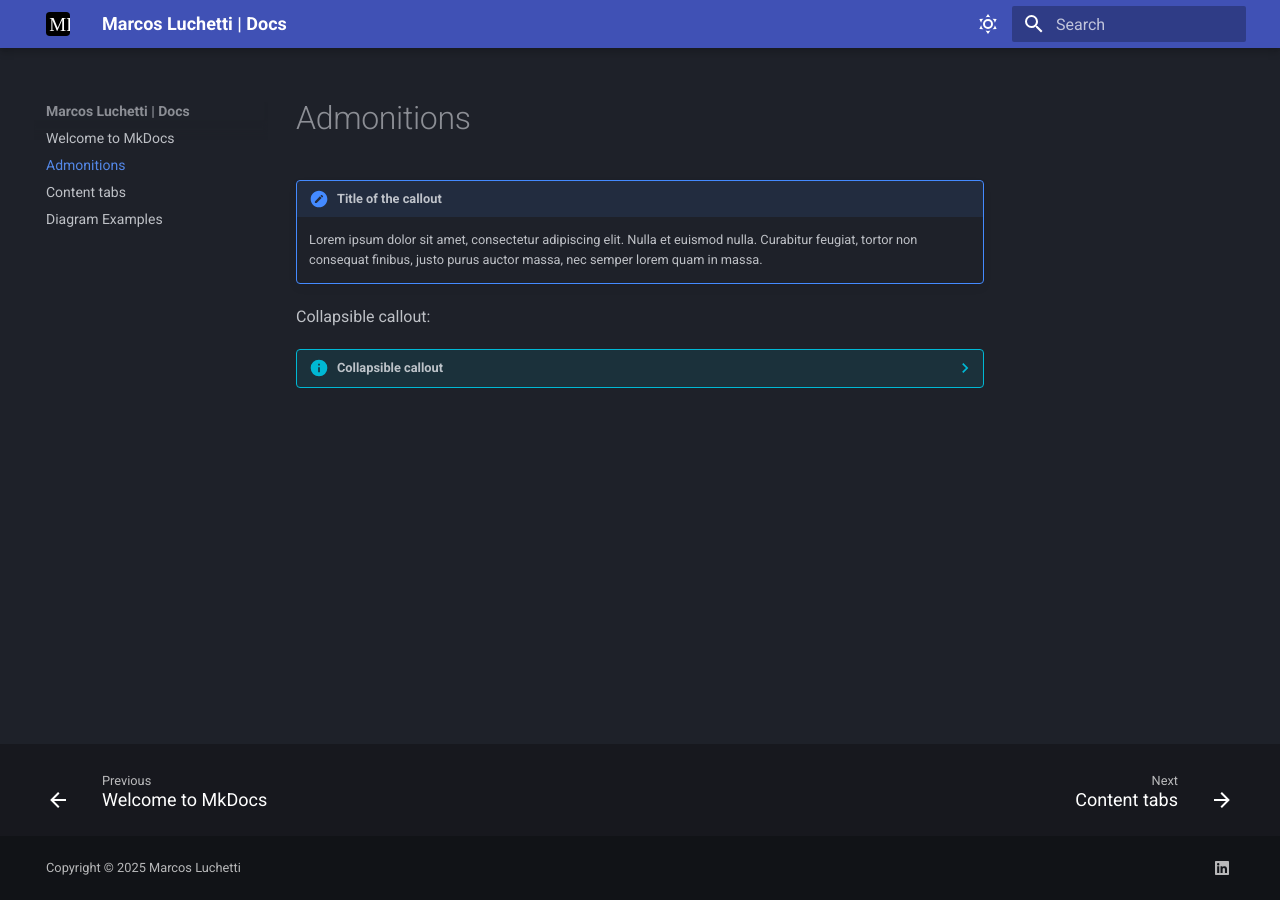
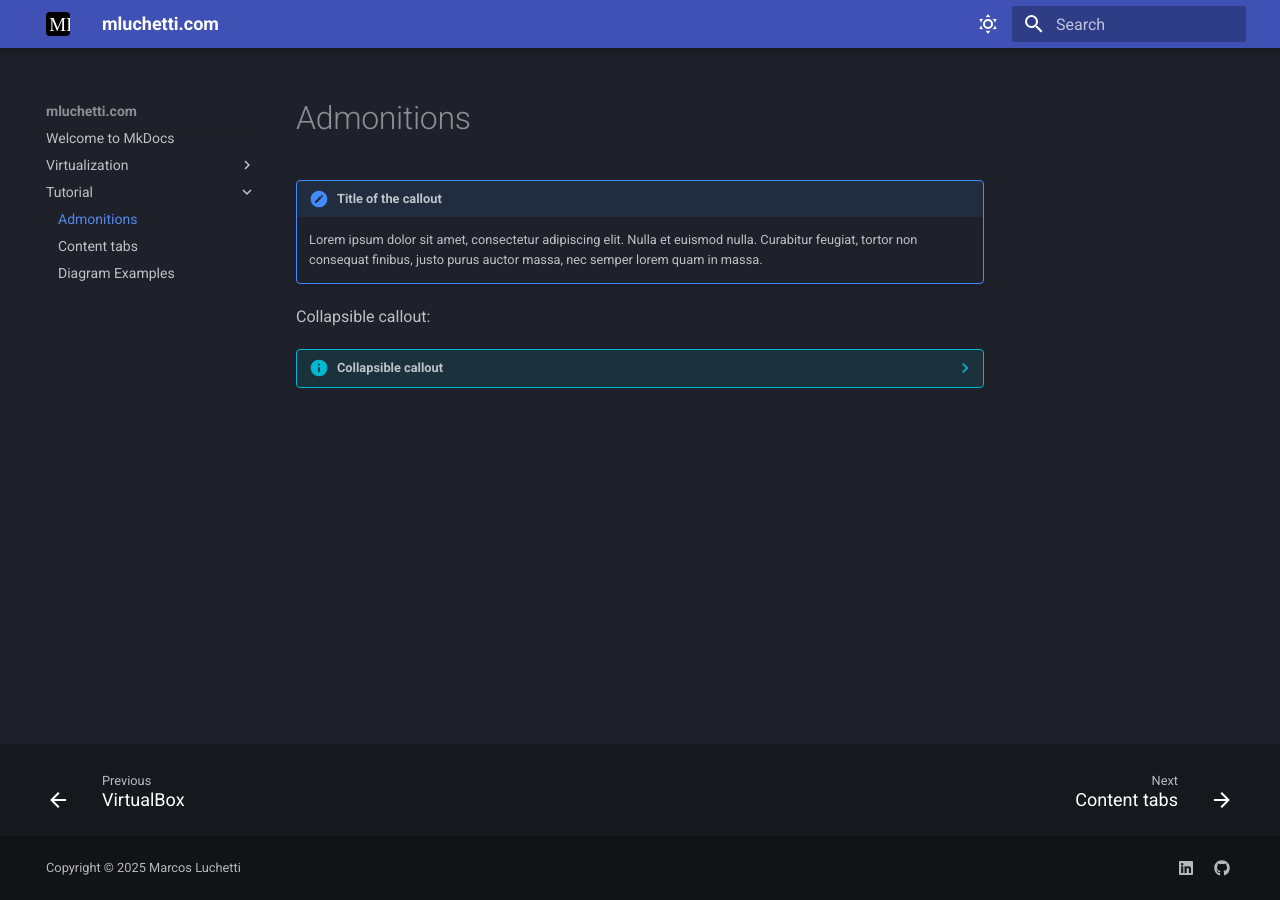
Before and after one commit to mluchettii/mkdocs-material-mluchetti, an MkDocs documentation site: the page built from docs/tutorial/admonitions.md, in a window 1280 px wide. Built offline with MkDocs 1.6.1 and Material for MkDocs 9.7.7, drawn with Linux system fonts in a browser that asks for light colours.

Commit message:
Added VirtualBox documentation and configured GitHub CI/CD pipeline

```diff
--- a/mkdocs.yml
+++ b/mkdocs.yml
@@ -1,4 +1,4 @@
-site_name: Marcos Luchetti | Docs
+site_name: mluchetti.com
 site_url: https://mluchetti.com
 dev_addr: 127.0.0.1:7885
 theme:
@@ -55,6 +55,8 @@ extra:
   social:
     - icon: fontawesome/brands/linkedin
       link: https://www.linkedin.com/in/marcos-luchetti/
+    - icon: fontawesome/brands/github
+      link: https://github.com/mluchettii
 
 
 copyright: Copyright &copy; 2025 Marcos Luchetti
```
Also changed, not shown: docs/Virtualization/VirtualBox.md (added, +32 -0 lines), docs/Virtualization/vbox-portforward.png (added), docs/tutorial/admonitions.md (renamed from docs/admonitions.md), docs/tutorial/content-tabs.md (renamed from docs/content-tabs.md), docs/tutorial/diagram-examples.md (renamed from docs/diagram-examples.md), 1 other file.
